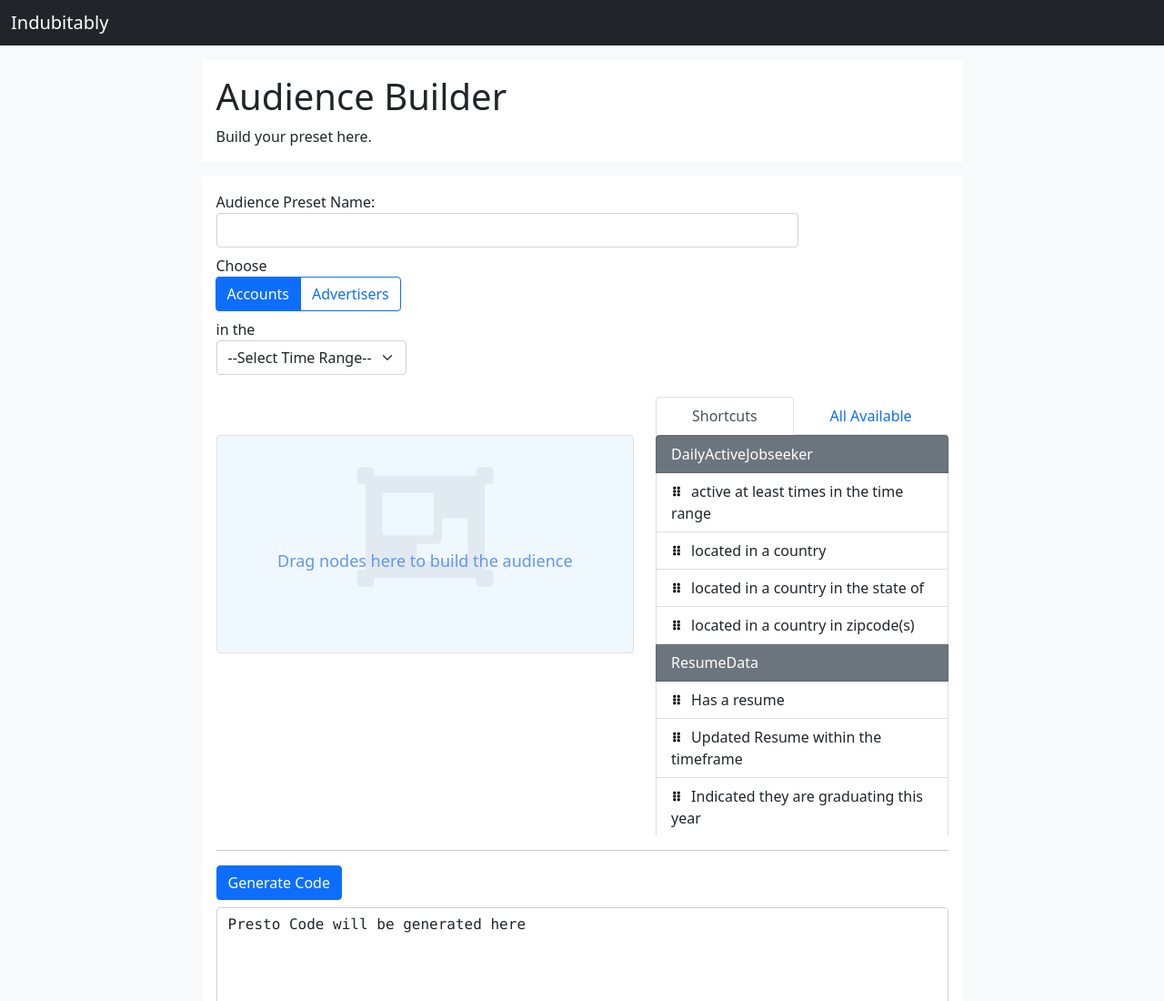
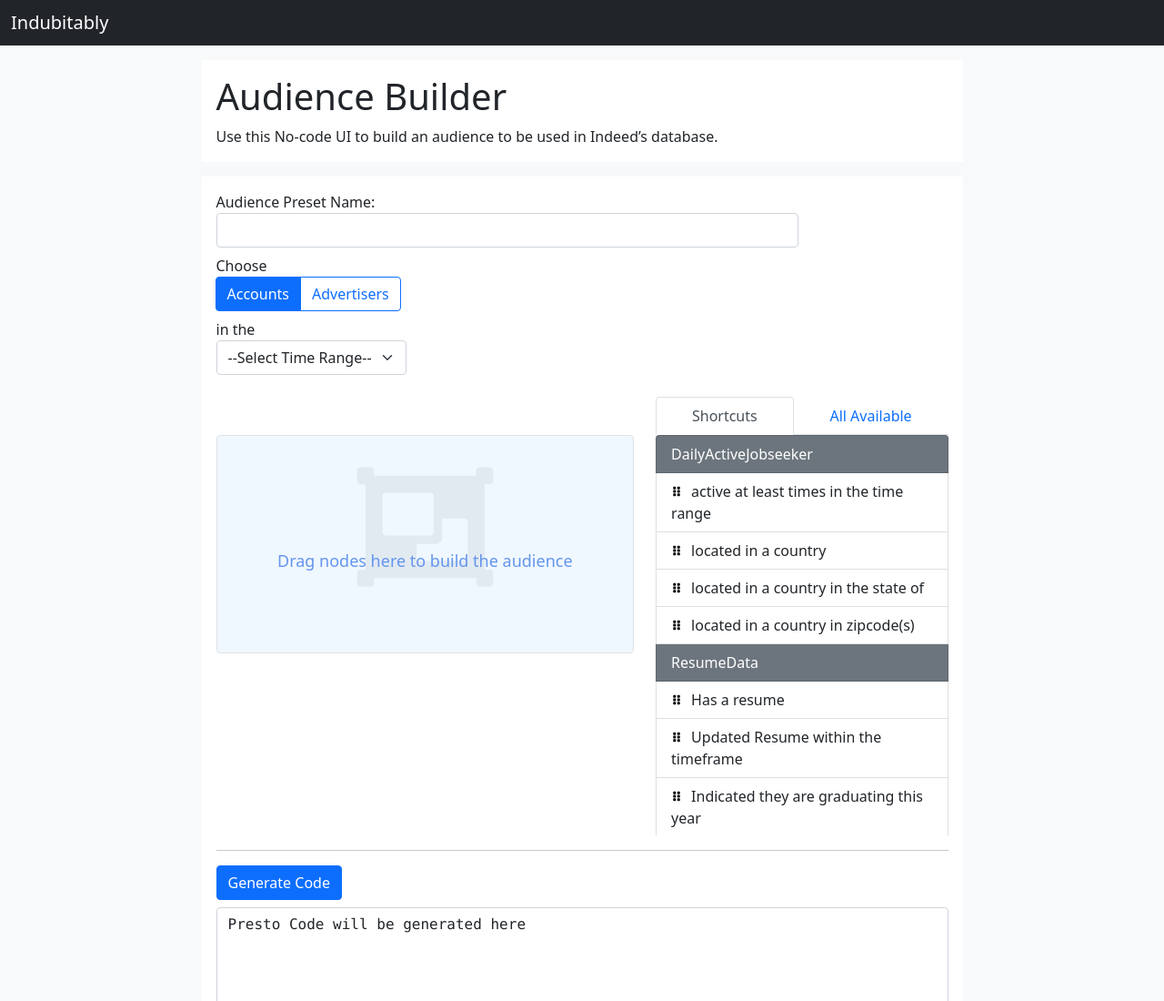
Before and after one commit to upw-Roxana/UsabilityTest_Rox, a plain HTML site: page index.html in a window 1280 px wide. Shown: the top 1100 px of the page at 91% size. Drawn offline with nearby package versions, Linux system fonts and the light colour scheme; a script that the page names is missing.

Commit message:
Description Change

```diff
--- a/index.html
+++ b/index.html
@@ -32,7 +32,7 @@
     <div class="container-lg mt-3">
         <div class="bg-white p-3 col-lg-9 mx-auto">
             <h1>Audience Builder</h1>
-            <p class="mb-0">Build your preset here.</p>
+            <p class="mb-0">Use this No-code UI to build an audience to be used in Indeed’s database.</p>
         </div>
 
     </div>
```
